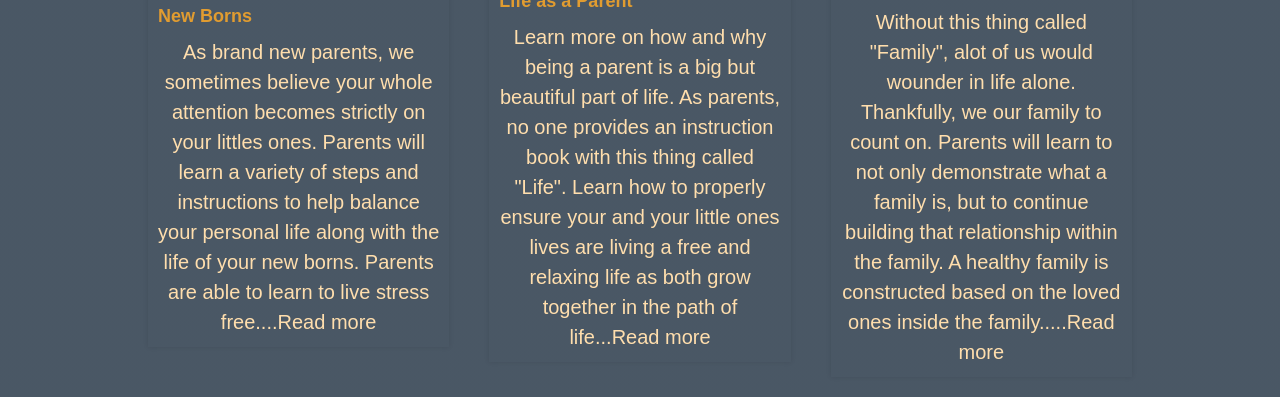
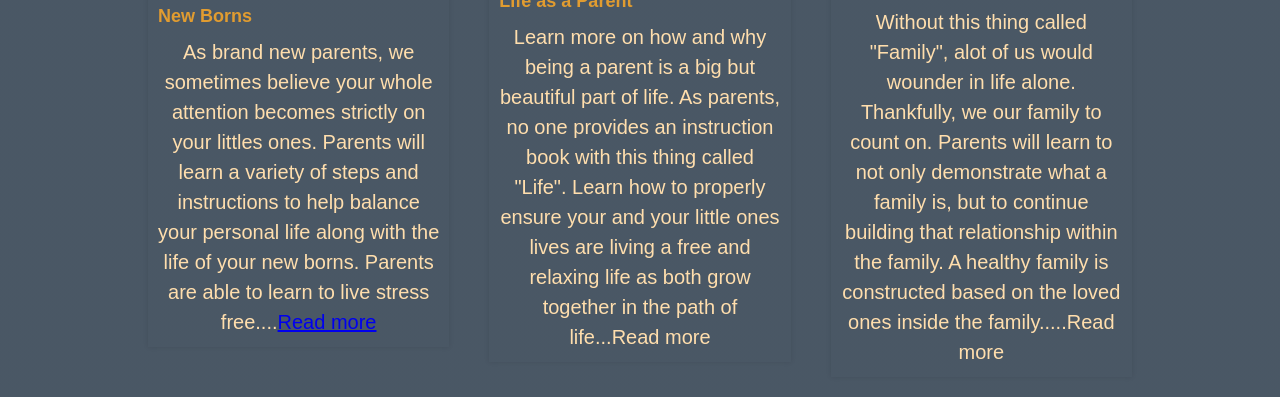
Before and after one commit to jeffzandu90/babystore.github.io, a plain HTML site: page Community.html in a window 1280 px wide. Shown: the part 435-832 px from the top of the page. Drawn offline with Linux system fonts and the light colour scheme.

Commit message:
Update Community.html

```diff
--- a/Community.html
+++ b/Community.html
@@ -26,7 +26,7 @@
   <div class="card">
     <img src="https://cdn.pixabay.com/photo/2019/03/24/11/10/baby-4077353__340.jpg">
     <h4> New Borns</h4>
-    <p>As brand new parents, we sometimes believe your whole attention becomes strictly on your littles ones.  Parents will learn a variety of steps and instructions to help balance your personal life along with the life of your new borns.  Parents are able to learn to live stress free....Read more </p></div>
+    <p>As brand new parents, we sometimes believe your whole attention becomes strictly on your littles ones.  Parents will learn a variety of steps and instructions to help balance your personal life along with the life of your new borns.  Parents are able to learn to live stress free....<a href="https://www.lucieslist.com/" target=_"blank">Read more</a> </p></div>
 
       <div class="card">
     <img src="https://cdn.pixabay.com/photo/2016/09/03/09/18/girl-1641215__340.jpg">
```
